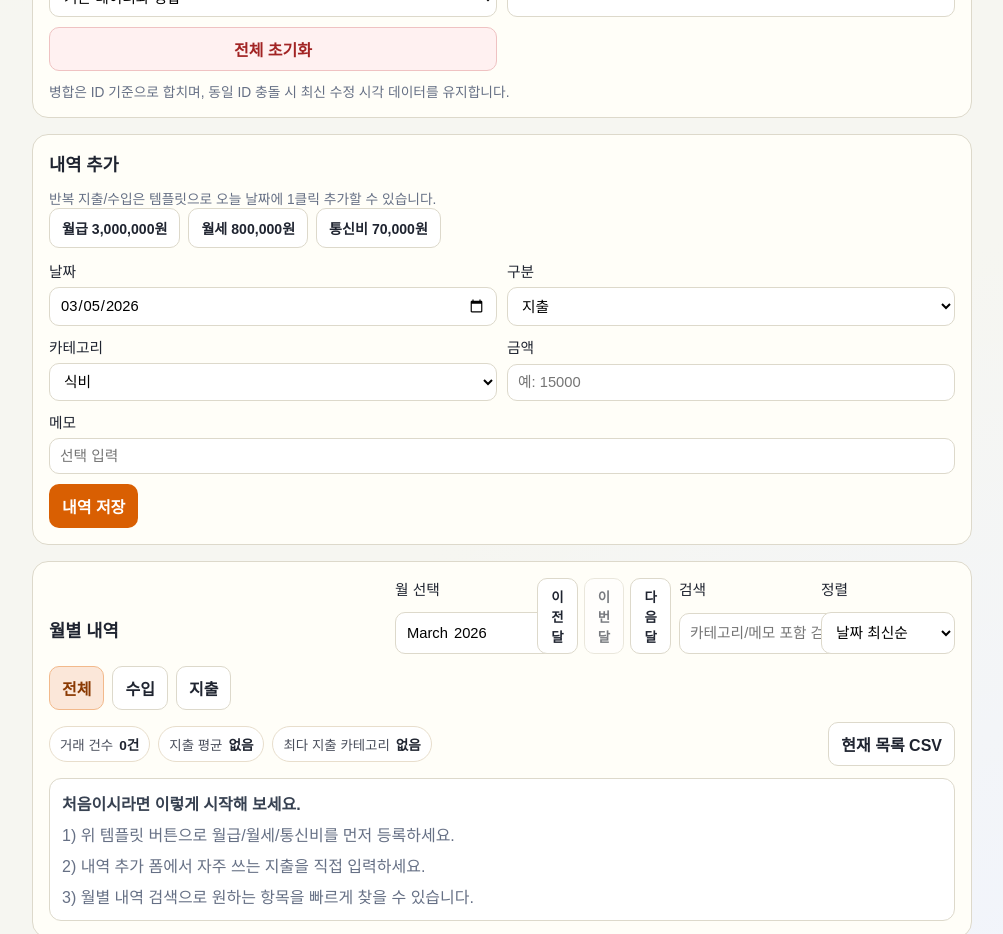
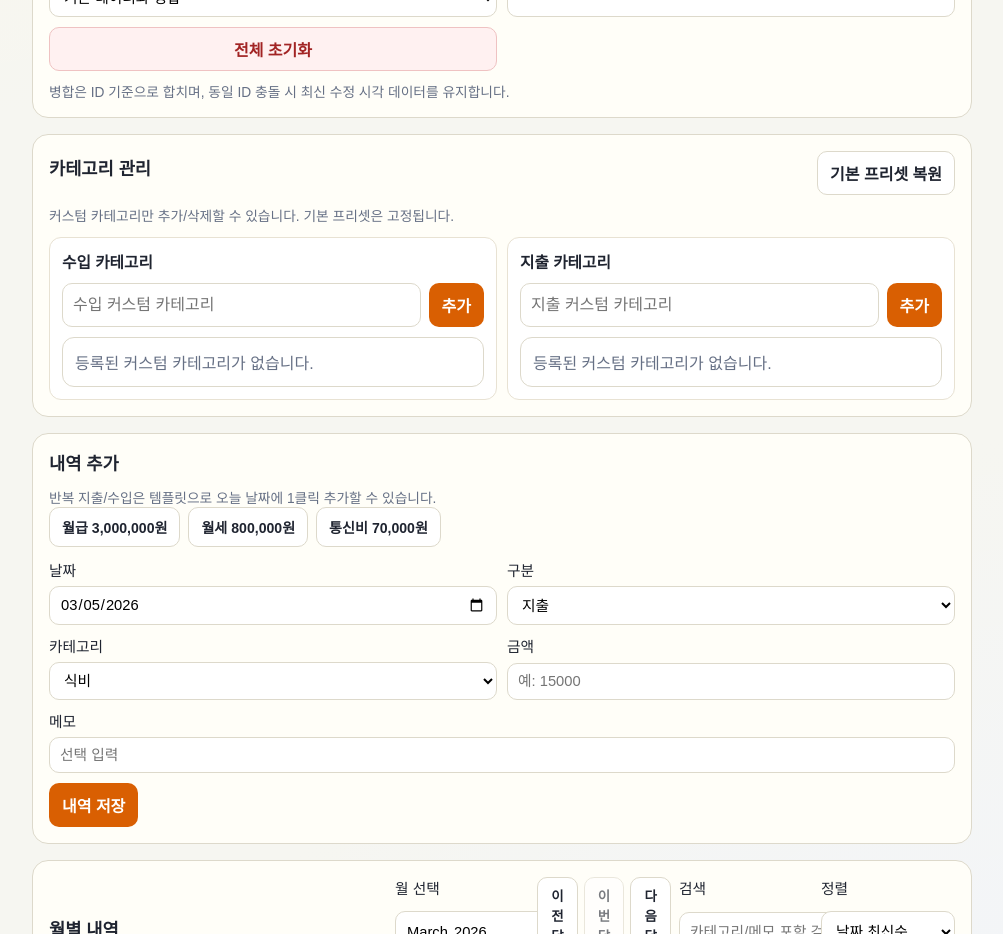
Before and after one commit to devori/lab, a Next.js app in the folder apps/lab-web/: page / in a window 1280 px wide. Shown: the part 820-1754 px from the top of the page, without its empty margins (138-1141 px from the left). Built offline with nearby package versions, Linux system fonts and the light colour scheme.

Commit message:
feat(lab-web): iteration7 custom category management

```diff
--- a/apps/lab-web/app/globals.css
+++ b/apps/lab-web/app/globals.css
@@ -220,6 +220,11 @@ select {
   font-size: 1.1rem;
 }
 
+.panel h3 {
+  margin: 0;
+  font-size: 0.98rem;
+}
+
 .data-tools {
   display: grid;
   grid-template-columns: repeat(2, minmax(0, 1fr));
@@ -251,6 +256,66 @@ select {
   margin: 10px 0 0;
   color: var(--muted);
   font-size: 0.86rem;
+}
+
+.category-header {
+  display: flex;
+  justify-content: space-between;
+  gap: 10px;
+  align-items: center;
+}
+
+.category-manage-grid {
+  margin-top: 12px;
+  display: grid;
+  grid-template-columns: repeat(2, minmax(0, 1fr));
+  gap: 10px;
+}
+
+.category-manage-card {
+  border: 1px solid #e8e2d3;
+  border-radius: 12px;
+  background: #fff;
+  padding: 12px;
+  display: grid;
+  gap: 10px;
+}
+
+.category-input-row {
+  display: grid;
+  grid-template-columns: minmax(0, 1fr) auto;
+  gap: 8px;
+}
+
+.category-input-row input {
+  border: 1px solid var(--line);
+  border-radius: 10px;
+  padding: 8px 10px;
+  background: #fff;
+}
+
+.category-chip-list {
+  list-style: none;
+  margin: 0;
+  padding: 0;
+  display: grid;
+  gap: 8px;
+}
+
+.category-chip {
+  display: flex;
+  justify-content: space-between;
+  gap: 8px;
+  align-items: center;
+  border: 1px solid #ebe7dc;
+  border-radius: 10px;
+  background: #fffcf5;
+  padding: 7px 9px;
+  font-size: 0.9rem;
+}
+
+.category-empty {
+  margin: 0;
 }
 
 .tx-form {
@@ -558,6 +623,10 @@ button.danger:hover {
     grid-template-columns: 1fr;
   }
 
+  .category-manage-grid {
+    grid-template-columns: 1fr;
+  }
+
   .list-topbar {
     flex-direction: column;
     align-items: stretch;
--- a/apps/lab-web/app/page.tsx
+++ b/apps/lab-web/app/page.tsx
@@ -3,7 +3,9 @@
 import { useEffect, useMemo, useState } from 'react';
 import {
   BUDGET_STORAGE_KEY,
+  CATEGORY_STORAGE_KEY,
   CATEGORY_PRESETS,
+  EMPTY_CUSTOM_CATEGORIES,
   formatKRW,
   getCurrentMonthKey,
   getMonthlyBudgetProgress,
@@ -12,6 +14,7 @@ import {
   getTodayDate,
   getTypeLabel,
   mergeTransactions,
+  parseCustomCategoriesWithRecovery,
   parseMonthlyBudgetsWithRecovery,
   parseImportTransactions,
   parseTransactionsWithRecovery,
@@ -20,7 +23,7 @@ import {
   STORAGE_KEY,
   validateTransactionForm
 } from '@/lib/ledger';
-import type { MonthlyBudgetMap, Transaction, TransactionFilter, TransactionType } from '@/lib/types';
+import type { CategoryMap, MonthlyBudgetMap, Transaction, TransactionFilter, TransactionType } from '@/lib/types';
 
 interface TransactionFormState {
   date: string;
@@ -53,8 +56,10 @@ interface UndoState {
   message: string;
   transactions: Transaction[];
   monthlyBudgets: MonthlyBudgetMap;
+  customCategories: CategoryMap;
   selectedMonth: string;
   budgetDrafts: Record<string, string>;
+  categoryDrafts: Record<TransactionType, string>;
   filter: TransactionFilter;
   formState: TransactionFormState;
   formErrors: FormErrors;
@@ -93,40 +98,59 @@ export default function HomePage() {
       return {
         transactions: [] as Transaction[],
         monthlyBudgets: {} as MonthlyBudgetMap,
+        customCategories: { ...EMPTY_CUSTOM_CATEGORIES },
         recoveredTransactions: false,
-        recoveredBudgets: false
+        recoveredBudgets: false,
+        recoveredCategories: false
       };
     }
 
     const transactionsResult = parseTransactionsWithRecovery(window.localStorage.getItem(STORAGE_KEY));
     const budgetResult = parseMonthlyBudgetsWithRecovery(window.localStorage.getItem(BUDGET_STORAGE_KEY));
+    const categoriesResult = parseCustomCategoriesWithRecovery(window.localStorage.getItem(CATEGORY_STORAGE_KEY));
 
     return {
       transactions: transactionsResult.data,
       monthlyBudgets: budgetResult.data,
+      customCategories: categoriesResult.data,
       recoveredTransactions: transactionsResult.recovered,
-      recoveredBudgets: budgetResult.recovered
+      recoveredBudgets: budgetResult.recovered,
+      recoveredCategories: categoriesResult.recovered
     };
   });
   const [transactions, setTransactions] = useState<Transaction[]>(initialStorageLoad.transactions);
   const [monthlyBudgets, setMonthlyBudgets] = useState<MonthlyBudgetMap>(initialStorageLoad.monthlyBudgets);
+  const [customCategories, setCustomCategories] = useState<CategoryMap>(initialStorageLoad.customCategories);
   const initialRecoveryNotice = useMemo(() => {
-    if (!initialStorageLoad.recoveredTransactions && !initialStorageLoad.recoveredBudgets) {
+    if (
+      !initialStorageLoad.recoveredTransactions &&
+      !initialStorageLoad.recoveredBudgets &&
+      !initialStorageLoad.recoveredCategories
+    ) {
       return null;
     }
 
     const recoveredTargets = [
       initialStorageLoad.recoveredTransactions ? '거래 내역' : '',
-      initialStorageLoad.recoveredBudgets ? '월별 예산' : ''
+      initialStorageLoad.recoveredBudgets ? '월별 예산' : '',
+      initialStorageLoad.recoveredCategories ? '커스텀 카테고리' : ''
     ].filter(Boolean);
 
     return {
       tone: 'error' as NoticeTone,
       message: `손상된 저장 데이터(${recoveredTargets.join(', ')})를 복구해 유효 항목만 불러왔습니다.`
     };
-  }, [initialStorageLoad.recoveredTransactions, initialStorageLoad.recoveredBudgets]);
+  }, [
+    initialStorageLoad.recoveredTransactions,
+    initialStorageLoad.recoveredBudgets,
+    initialStorageLoad.recoveredCategories
+  ]);
   const [selectedMonth, setSelectedMonth] = useState<string>(getCurrentMonthKey());
   const [budgetDrafts, setBudgetDrafts] = useState<Record<string, string>>({});
+  const [categoryDrafts, setCategoryDrafts] = useState<Record<TransactionType, string>>({
+    income: '',
+    expense: ''
+  });
   const [filter, setFilter] = useState<TransactionFilter>('all');
   const [editingId, setEditingId] = useState<string | null>(null);
   const [formState, setFormState] = useState<TransactionFormState>(createEmptyForm('expense'));
@@ -147,6 +171,10 @@ export default function HomePage() {
   useEffect(() => {
     window.localStorage.setItem(BUDGET_STORAGE_KEY, JSON.stringify(monthlyBudgets));
   }, [monthlyBudgets]);
+
+  useEffect(() => {
+    window.localStorage.setItem(CATEGORY_STORAGE_KEY, JSON.stringify(customCategories));
+  }, [customCategories]);
 
   useEffect(() => {
     if (!notice) {
@@ -186,6 +214,14 @@ export default function HomePage() {
     window.addEventListener('keydown', onKeyDown);
     return () => window.removeEventListener('keydown', onKeyDown);
   }, [editingId, formState.type]);
+
+  const categoryOptionsByType = useMemo(
+    () => ({
+      income: [...CATEGORY_PRESETS.income, ...customCategories.income],
+      expense: [...CATEGORY_PRESETS.expense, ...customCategories.expense]
+    }),
+    [customCategories]
+  );
 
   const thisMonthSummary = useMemo(
     () => getMonthlySummary(transactions, thisMonthKey),
@@ -276,7 +312,10 @@ export default function HomePage() {
   }, [monthlyTransactions]);
 
   const resetForm = (type: TransactionType = 'expense') => {
-    setFormState(createEmptyForm(type));
+    setFormState(() => ({
+      ...createEmptyForm(type),
+      category: categoryOptionsByType[type][0]
+    }));
     setFormErrors({});
     setEditingId(null);
   };
@@ -285,8 +324,13 @@ export default function HomePage() {
     message,
     transactions: transactions.map((item) => ({ ...item })),
     monthlyBudgets: { ...monthlyBudgets },
+    customCategories: {
+      income: [...customCategories.income],
+      expense: [...customCategories.expense]
+    },
     selectedMonth,
     budgetDrafts: { ...budgetDrafts },
+    categoryDrafts: { ...categoryDrafts },
     filter,
     formState: { ...formState },
     formErrors: { ...formErrors },
@@ -302,8 +346,10 @@ export default function HomePage() {
 
     setTransactions(undoState.transactions);
     setMonthlyBudgets(undoState.monthlyBudgets);
+    setCustomCategories(undoState.customCategories);
     setSelectedMonth(undoState.selectedMonth);
     setBudgetDrafts(undoState.budgetDrafts);
+    setCategoryDrafts(undoState.categoryDrafts);
     setFilter(undoState.filter);
     setFormState(undoState.formState);
     setFormErrors(undoState.formErrors);
@@ -315,7 +361,7 @@ export default function HomePage() {
   };
 
   const handleTypeChange = (nextType: TransactionType) => {
-    const nextCategories = CATEGORY_PRESETS[nextType];
+    const nextCategories = categoryOptionsByType[nextType];
 
     setFormState((prev) => ({
       ...prev,
@@ -324,6 +370,56 @@ export default function HomePage() {
     }));
 
     setFormErrors((prev) => ({ ...prev, category: undefined }));
+  };
+
+  const addCustomCategory = (type: TransactionType) => {
+    const candidate = categoryDrafts[type].trim();
+    if (!candidate) {
+      setNotice({ tone: 'error', message: `${getTypeLabel(type)} 카테고리 이름을 입력하세요.` });
+      return;
+    }
+
+    if (CATEGORY_PRESETS[type].includes(candidate) || customCategories[type].includes(candidate)) {
+      setNotice({ tone: 'error', message: '이미 등록된 카테고리입니다.' });
+      return;
+    }
+
+    setCustomCategories((prev) => ({ ...prev, [type]: [...prev[type], candidate] }));
+    setCategoryDrafts((prev) => ({ ...prev, [type]: '' }));
+    setNotice({ tone: 'success', message: `${getTypeLabel(type)} 카테고리 "${candidate}"를 추가했습니다.` });
+  };
+
+  const removeCustomCategory = (type: TransactionType, category: string) => {
+    const isUsed = transactions.some((item) => item.type === type && item.category === category);
+    if (isUsed) {
+      setNotice({ tone: 'error', message: `사용 중인 카테고리("${category}")는 삭제할 수 없습니다.` });
+      return;
+    }
+
+    setCustomCategories((prev) => ({
+      ...prev,
+      [type]: prev[type].filter((item) => item !== category)
+    }));
+    if (formState.type === type && formState.category === category) {
+      setFormState((prev) => ({ ...prev, category: CATEGORY_PRESETS[type][0] }));
+      setFormErrors((prev) => ({ ...prev, category: undefined }));
+    }
+    setNotice({ tone: 'success', message: `카테고리 "${category}"를 삭제했습니다.` });
+  };
+
+  const resetCategoryPresets = () => {
+    if (customCategories.income.length === 0 && customCategories.expense.length === 0) {
+      setNotice({ tone: 'success', message: '이미 기본 카테고리 프리셋 상태입니다.' });
+      return;
+    }
+
+    setCustomCategories({ ...EMPTY_CUSTOM_CATEGORIES });
+    setCategoryDrafts({ income: '', expense: '' });
+    if (!CATEGORY_PRESETS[formState.type].includes(formState.category)) {
+      setFormState((prev) => ({ ...prev, category: CATEGORY_PRESETS[prev.type][0] }));
+      setFormErrors((prev) => ({ ...prev, category: undefined }));
+    }
+    setNotice({ tone: 'success', message: '카테고리를 기본 프리셋으로 되돌렸습니다.' });
   };
 
   const handleSubmit = (event: React.FormEvent<HTMLFormElement>) => {
@@ -558,14 +654,22 @@ export default function HomePage() {
     setUndoState(captureUndoState('전체 초기화를 실행했습니다. 7초 안에 되돌릴 수 있습니다.'));
     setTransactions([]);
     setMonthlyBudgets({});
+    setCustomCategories({ ...EMPTY_CUSTOM_CATEGORIES });
     setSelectedMonth(getCurrentMonthKey());
     setBudgetDrafts({});
+    setCategoryDrafts({ income: '', expense: '' });
     setFilter('all');
     resetForm('expense');
     setNotice({ tone: 'success', message: '모든 데이터를 초기화했습니다.' });
   };
 
-  const categoryOptions = CATEGORY_PRESETS[formState.type];
+  const categoryOptions = useMemo(() => {
+    const baseOptions = [...categoryOptionsByType[formState.type]];
+    if (formState.category && !baseOptions.includes(formState.category)) {
+      baseOptions.push(formState.category);
+    }
+    return baseOptions;
+  }, [categoryOptionsByType, formState.type, formState.category]);
 
   return (
     <main className="ledger-page">
@@ -694,6 +798,62 @@ export default function HomePage() {
         <p className="hint">
           병합은 ID 기준으로 합치며, 동일 ID 충돌 시 최신 수정 시각 데이터를 유지합니다.
         </p>
+      </section>
+
+      <section className="panel">
+        <div className="category-header">
+          <h2>카테고리 관리</h2>
+          <button type="button" className="ghost" onClick={resetCategoryPresets}>
+            기본 프리셋 복원
+          </button>
+        </div>
+        <p className="hint">커스텀 카테고리만 추가/삭제할 수 있습니다. 기본 프리셋은 고정됩니다.</p>
+        <div className="category-manage-grid">
+          {(['income', 'expense'] as const).map((type) => (
+            <article key={type} className="category-manage-card">
+              <h3>{getTypeLabel(type)} 카테고리</h3>
+              <div className="category-input-row">
+                <input
+                  type="text"
+                  maxLength={20}
+                  value={categoryDrafts[type]}
+                  onChange={(event) =>
+                    setCategoryDrafts((prev) => ({
+                      ...prev,
+                      [type]: event.target.value
+                    }))
+                  }
+                  onKeyDown={(event) => {
+                    if (event.key !== 'Enter' || event.nativeEvent.isComposing) {
+                      return;
+                    }
+
+                    event.preventDefault();
+                    addCustomCategory(type);
+                  }}
+                  placeholder={`${getTypeLabel(type)} 커스텀 카테고리`}
+                />
+                <button type="button" onClick={() => addCustomCategory(type)}>
+                  추가
+                </button>
+              </div>
+              {customCategories[type].length === 0 ? (
+                <p className="empty category-empty">등록된 커스텀 카테고리가 없습니다.</p>
+              ) : (
+                <ul className="category-chip-list">
+                  {customCategories[type].map((category) => (
+                    <li key={`${type}-${category}`} className="category-chip">
+                      <span>{category}</span>
+                      <button type="button" className="danger" onClick={() => removeCustomCategory(type, category)}>
+                        삭제
+                      </button>
+                    </li>
+                  ))}
+                </ul>
+              )}
+            </article>
+          ))}
+        </div>
       </section>
 
       <section className="panel">
--- a/apps/lab-web/lib/ledger.ts
+++ b/apps/lab-web/lib/ledger.ts
@@ -1,4 +1,5 @@
 import type {
+  CategoryMap,
   MonthlyBudgetMap,
   MonthlyBudgetProgress,
   MonthlySummary,
@@ -8,6 +9,7 @@ import type {
 
 export const STORAGE_KEY = 'lab-web-household-ledger-v1';
 export const BUDGET_STORAGE_KEY = 'lab-web-household-ledger-budget-v1';
+export const CATEGORY_STORAGE_KEY = 'lab-web-household-ledger-category-v1';
 
 export const CATEGORY_PRESETS: Record<TransactionType, string[]> = {
   income: ['급여', '부수입', '이자', '환급', '용돈', '기타수입'],
@@ -18,6 +20,11 @@ export const EMPTY_SUMMARY: MonthlySummary = {
   income: 0,
   expense: 0,
   balance: 0
+};
+
+export const EMPTY_CUSTOM_CATEGORIES: CategoryMap = {
+  income: [],
+  expense: []
 };
 
 export interface ParseResult<T> {
@@ -102,6 +109,64 @@ export function parseMonthlyBudgetsWithRecovery(raw: string | null): ParseResult
     return { data: validEntries, recovered };
   } catch {
     return { data: {}, recovered: true };
+  }
+}
+
+export function parseCustomCategories(raw: string | null): CategoryMap {
+  return parseCustomCategoriesWithRecovery(raw).data;
+}
+
+export function parseCustomCategoriesWithRecovery(raw: string | null): ParseResult<CategoryMap> {
+  if (!raw) {
+    return { data: EMPTY_CUSTOM_CATEGORIES, recovered: false };
+  }
+
+  try {
+    const parsed: unknown = JSON.parse(raw);
+    if (!parsed || typeof parsed !== 'object' || Array.isArray(parsed)) {
+      return { data: EMPTY_CUSTOM_CATEGORIES, recovered: true };
+    }
+
+    let recovered = false;
+    const data: CategoryMap = {
+      income: [],
+      expense: []
+    };
+
+    for (const type of ['income', 'expense'] as const) {
+      const rawItems = (parsed as Partial<CategoryMap>)[type];
+      if (!Array.isArray(rawItems)) {
+        recovered = true;
+        continue;
+      }
+
+      const uniqueItems = new Set<string>();
+      for (const item of rawItems) {
+        if (typeof item !== 'string') {
+          recovered = true;
+          continue;
+        }
+
+        const normalized = item.trim();
+        if (!normalized) {
+          recovered = true;
+          continue;
+        }
+
+        if (CATEGORY_PRESETS[type].includes(normalized) || uniqueItems.has(normalized)) {
+          recovered = true;
+          continue;
+        }
+
+        uniqueItems.add(normalized);
+      }
+
+      data[type] = Array.from(uniqueItems);
+    }
+
+    return { data, recovered };
+  } catch {
+    return { data: EMPTY_CUSTOM_CATEGORIES, recovered: true };
   }
 }
 
--- a/apps/lab-web/lib/types.ts
+++ b/apps/lab-web/lib/types.ts
@@ -12,6 +12,7 @@ export interface Transaction {
 }
 
 export type TransactionFilter = 'all' | TransactionType;
+export type CategoryMap = Record<TransactionType, string[]>;
 
 export interface MonthlySummary {
   income: number;
```
